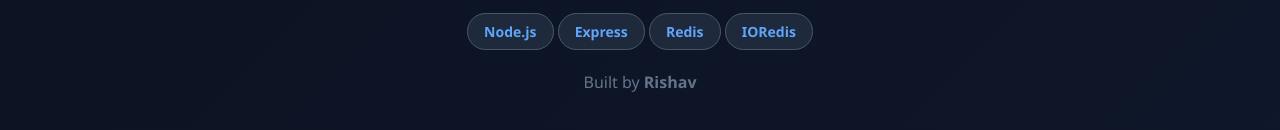
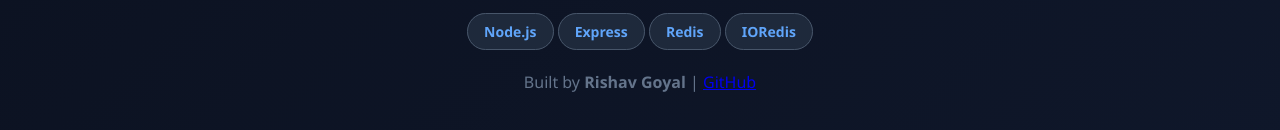
Before and after one commit to rishav-RG/redis-throttle-testbench, a website: page frontend/index.html in a window 1280 px wide. Shown: the part 1099-1229 px from the top of the page. Drawn offline with Linux system fonts and the light colour scheme.

Commit message:
finalized with little changes

```diff
--- a/backend/app.js
+++ b/backend/app.js
@@ -1,6 +1,6 @@
 import express from "express";
 import "dotenv/config";
-import { redis } from "./Redis/redisClient";
+import { redis } from "./Redis/redisClient.js";
 import path from "path";
 import { fileURLToPath } from "url";
 import { responseTime } from "./middleware/responseTime.js";
--- a/frontend/index.html
+++ b/frontend/index.html
@@ -166,7 +166,8 @@
                 <span class="tech-tag">IORedis</span>
             </div>
             <br>
-            <p> Built by <strong>Rishav </strong></p>
+            <p>Built by <strong>Rishav Goyal</strong> | <a href="https://github.com/rishav-RG/redis-throttle-testbench"
+                    target="_blank" rel="noopener noreferrer">GitHub</a></p>
         </footer>
     </div>
 
```
